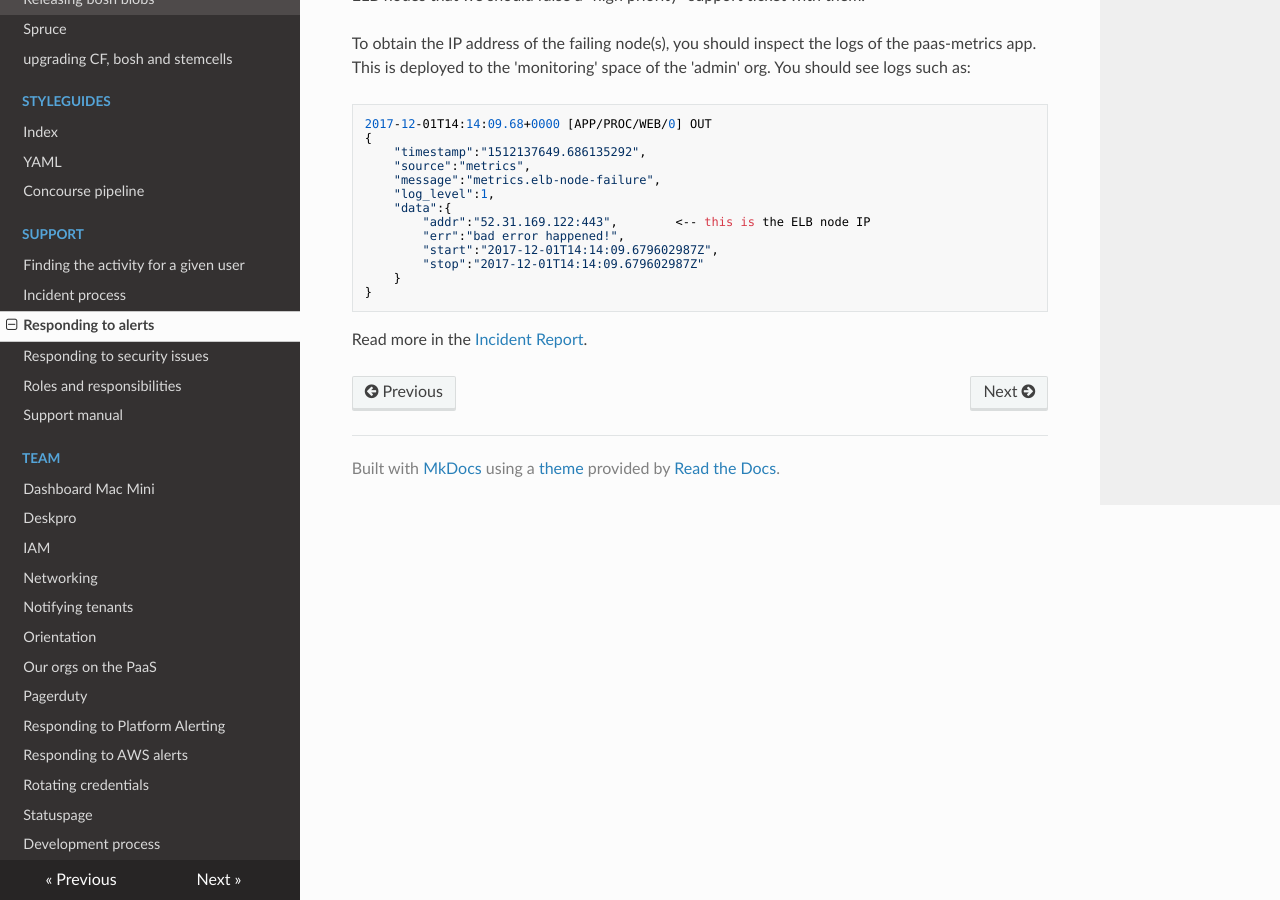
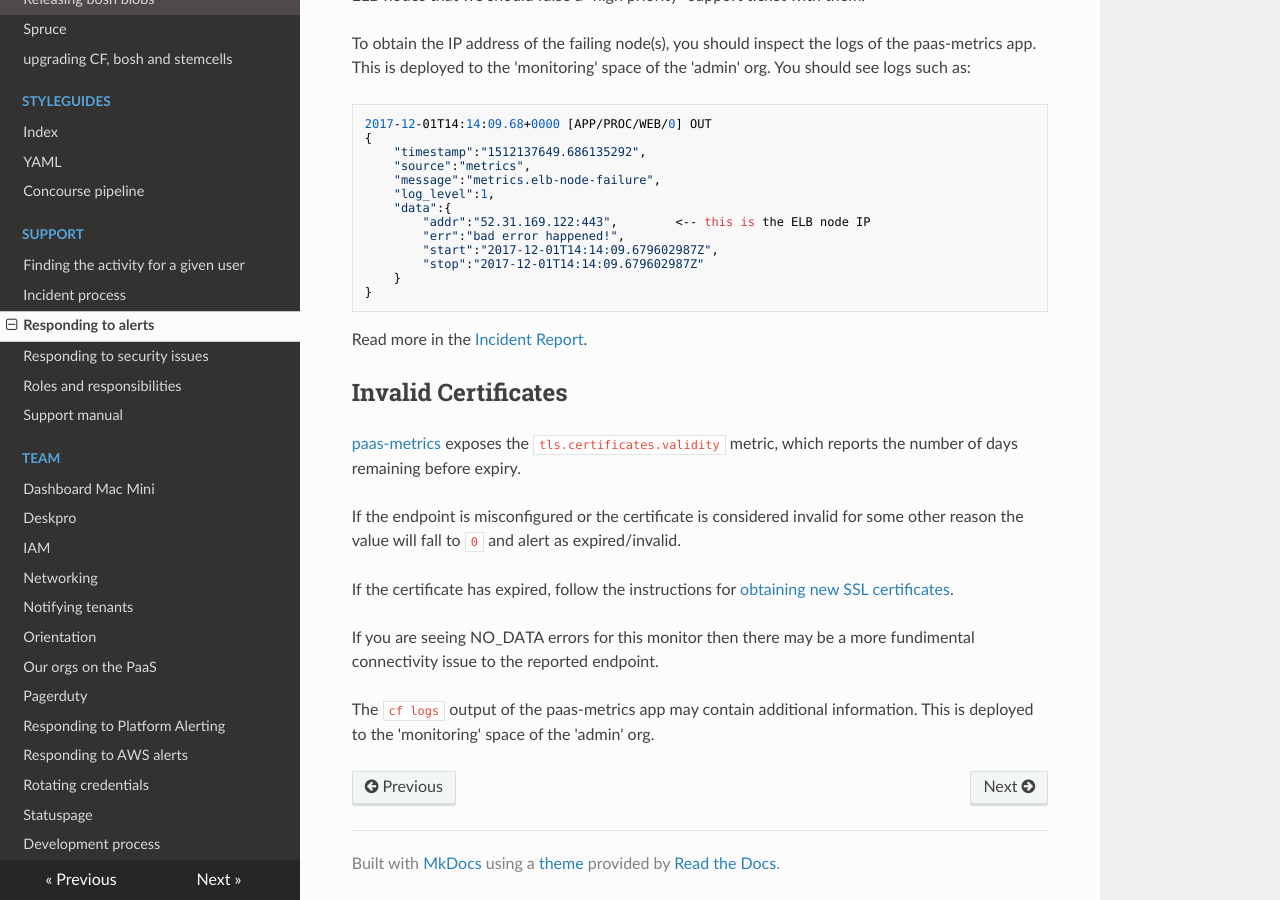
Before and after one commit to alphagov/paas-team-manual, an MkDocs documentation site: the page built from docs/support/responding_to_alerts.md, in a window 1280 px wide and 900 px high, scrolled down 2963 px. Built offline with MkDocs 1.6.1, drawn with Linux system fonts in a browser that asks for light colours; nearby versions of some CDN libraries.

Commit message:
Add help for dealing with invalid cert alerts
Add details about where the invalid cert alert comes from, and how to
get more info from paas-metrics logs.

There is documentation in paas-cf about issusing new certs we link to it
here so people following the link from datadog can dig it out quickly.

```diff
--- a/docs/support/responding_to_alerts.md
+++ b/docs/support/responding_to_alerts.md
@@ -164,3 +164,21 @@ org. You should see logs such as:
 
 Read more in the
 [Incident Report](https://docs.google.com/document/d/1XUH42lgt86q2XGZY1uosb0M44vtnpeyREDJlyfxs72w/edit#heading=h.bac2cwm6xa89).
+
+## Invalid Certificates
+
+[paas-metrics](https://github.com/alphagov/paas-cf/blob/master/tools/metrics/README.md)
+exposes the `tls.certificates.validity` metric, which reports the number of
+days remaining before expiry.
+
+If the endpoint is misconfigured or the certificate is considered invalid for
+some other reason the value will fall to `0` and alert as expired/invalid.
+
+If the certificate has expired, follow the instructions for [obtaining new SSL
+certificates](https://github.com/alphagov/paas-cf/blob/master/doc/ssl_certs.md).
+
+If you are seeing NO_DATA errors for this monitor then there may be a more
+fundimental connectivity issue to the reported endpoint.
+
+The `cf logs` output of the paas-metrics app may contain additional
+information. This is deployed to the 'monitoring' space of the 'admin' org.
```
